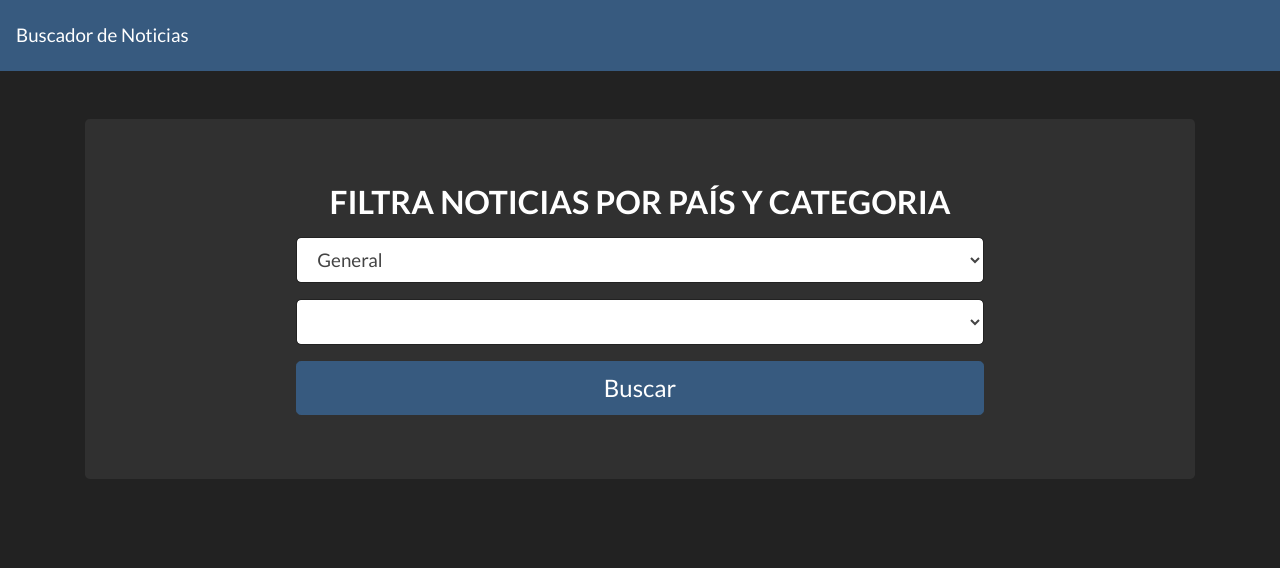
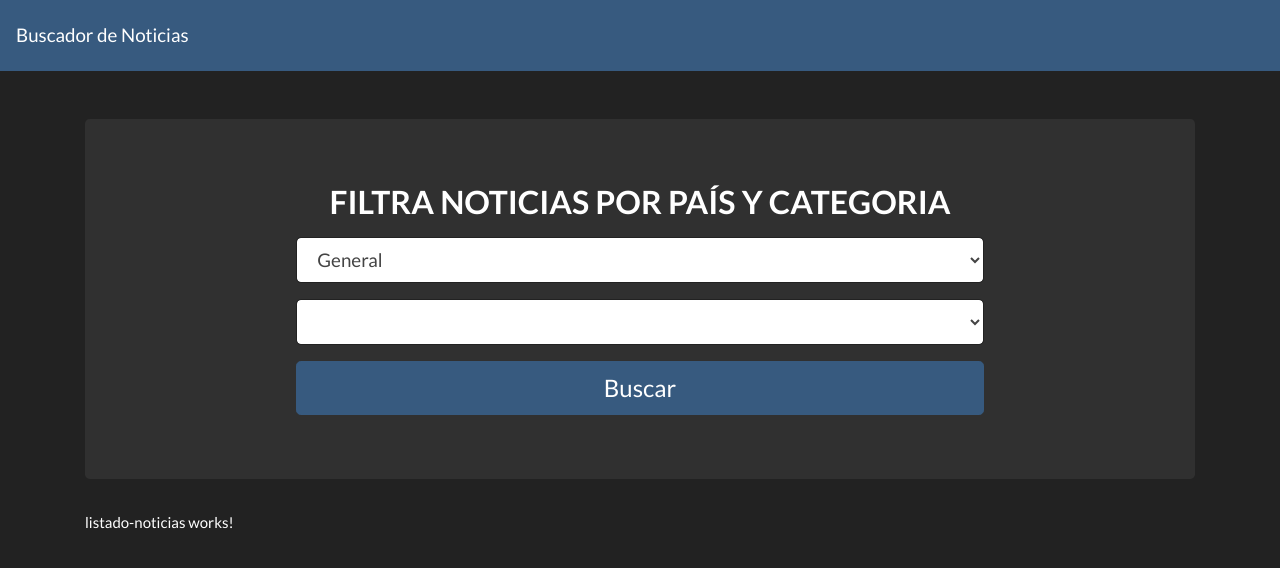
Before and after one commit to Daniel151505/Aplicacion-Noticias, an Angular app in the folder Aplicacion-Noticias/: page / in a window 1280 px wide. Shown: the top 568 px of the page. Built offline with nearby package versions, Linux system fonts and the light colour scheme.

Commit message:
Enviando Parametros seleccionados del hijo al padre

```diff
--- a/Aplicacion-Noticias/src/app/app.component.html
+++ b/Aplicacion-Noticias/src/app/app.component.html
@@ -1,4 +1,5 @@
 <app-navbar [titulo]="'Buscador de Noticias'"></app-navbar>
 <div class="container">
-  <app-formulario></app-formulario>
+  <app-formulario (parametrosSeleccionados)="buscarNoticias($event)" ></app-formulario>
+  <app-listado-noticias></app-listado-noticias>
 </div>
```
